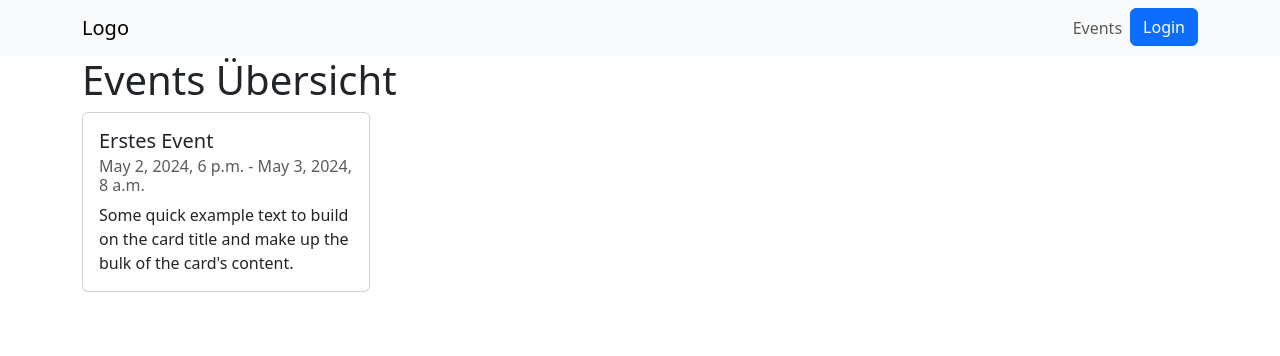
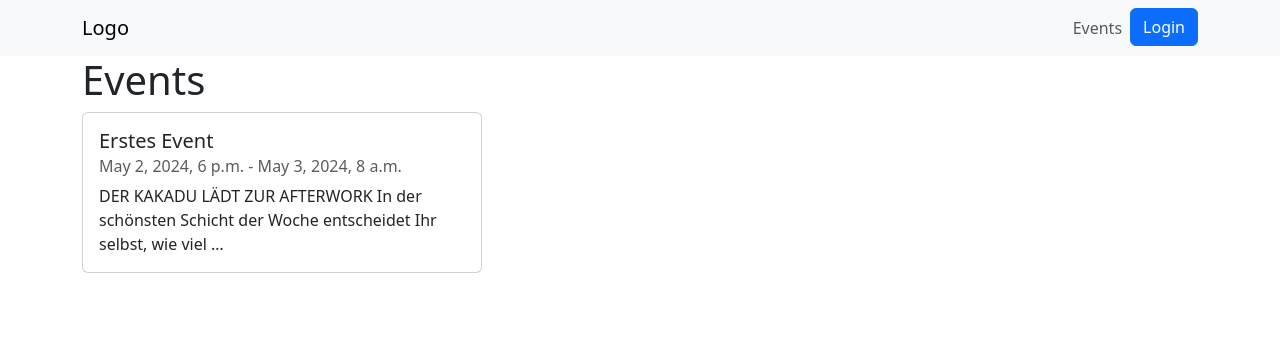
Before and after one commit to RichardRepenning/eventmanagement, a Django app: page /events/ in a window 1280 px wide. Shown: the top 356 px of the page. Run offline with Django 4.2, Linux system fonts and the light colour scheme; data comes from the database, SQL or seed files in the repository; both versions use the stored data as it was after the commit; some libraries are stand-ins or nearby versions.

Commit message:
improved templating of events. integrated events-list for list view of events and event detail page

```diff
--- a/events/ticketApp/templates/events.html
+++ b/events/ticketApp/templates/events/event.html
@@ -1,3 +1,4 @@
+<!--Richard Repenning - Event Detail Page-->
 {% extends 'base.html' %}
 
 {% block title %}
@@ -13,7 +14,7 @@
   <div class="card-body">
     <h5 class="card-title">{{event.title}}</h5>
     <h6 class="card-subtitle mb-2 text-muted">{{event.date_from}} - {{event.date_to}}</h6>
-    <p class="card-text">Some quick example text to build on the card title and make up the bulk of the card's content.</p>
+    <p class="card-text">{{event.description|truncatechars:100}}</p>
   </div>
 </div>
 {% endfor %}
--- /dev/null
+++ b/events/ticketApp/templates/events/events-list.html
@@ -0,0 +1,13 @@
+<!--Richard Repenning - Eventslist for index page-->
+
+{% for event in events  %}
+<div class="col">
+    <div class="card" style="width: 25rem;">
+        <div class="card-body">
+            <h5 class="card-title">{{event.title}}</h5>
+            <h6 class="card-subtitle mb-2 text-muted">{{event.date_from}} - {{event.date_to}}</h6>
+            <p class="card-text">{{event.description|truncatechars:100}}</p>
+        </div>
+    </div>
+</div>
+{% endfor %}
--- /dev/null
+++ b/events/ticketApp/templates/events/index.html
@@ -0,0 +1,11 @@
+{% extends "base.html" %}
+
+{% block content %}
+    <div class="container">
+        <h1>Events</h1>
+        <div class="row">
+            {% include "events/events-list.html" %}
+        </div>
+
+    </div>
+{% endblock %}
--- a/events/ticketApp/views.py
+++ b/events/ticketApp/views.py
@@ -28,16 +28,8 @@ def sign_up(request):
 
 
 def events(request):
-    # Create events Object with all values of Event model
     events = Event.objects.all().values()
-    # Load events template
-    template = loader.get_template('events.html')
-    # Create an object containing the events object
-    context = {
-        'events': events,
-    }
-    # Send object to the template
-    return HttpResponse(template.render(context, request))
+    return render(request, "events/index.html", {'events': events})
 
 
 def profile(request):
```
Also changed, not shown: events/ticketApp/forms.py (+0 -11 lines), events/db.sqlite3.
